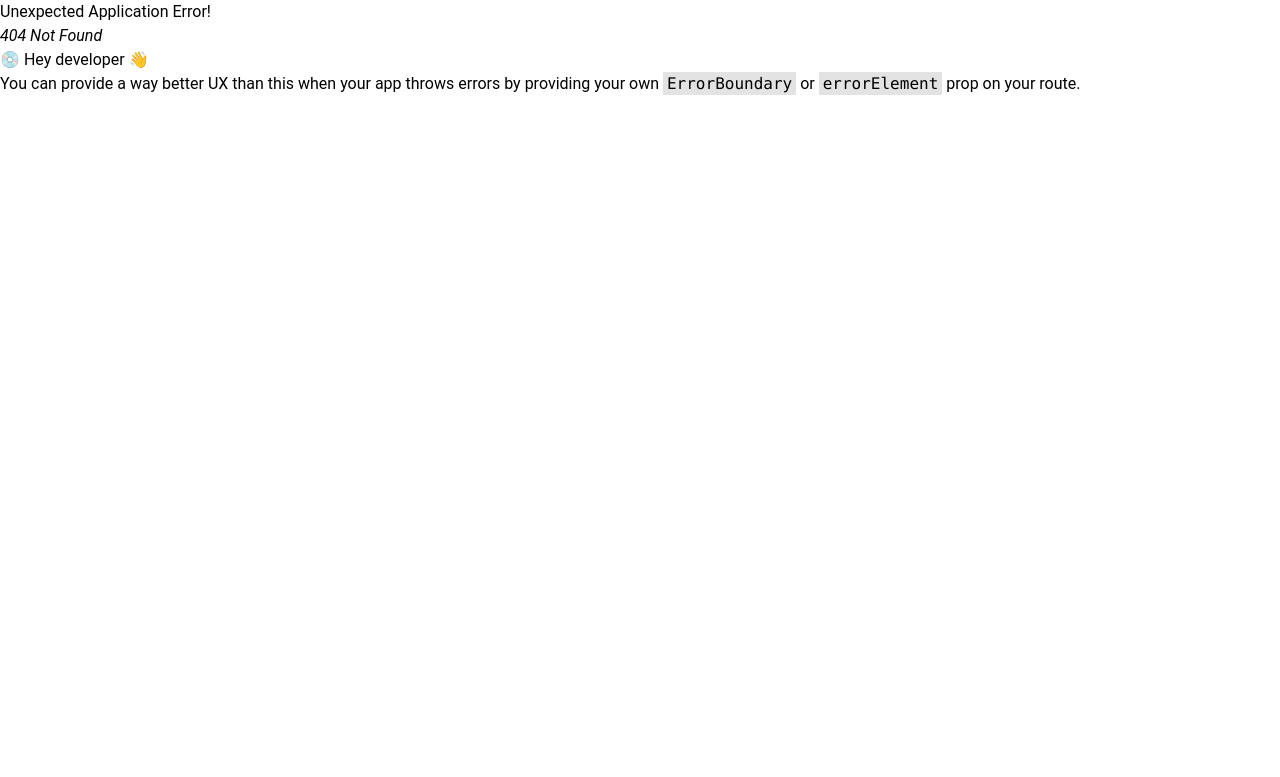
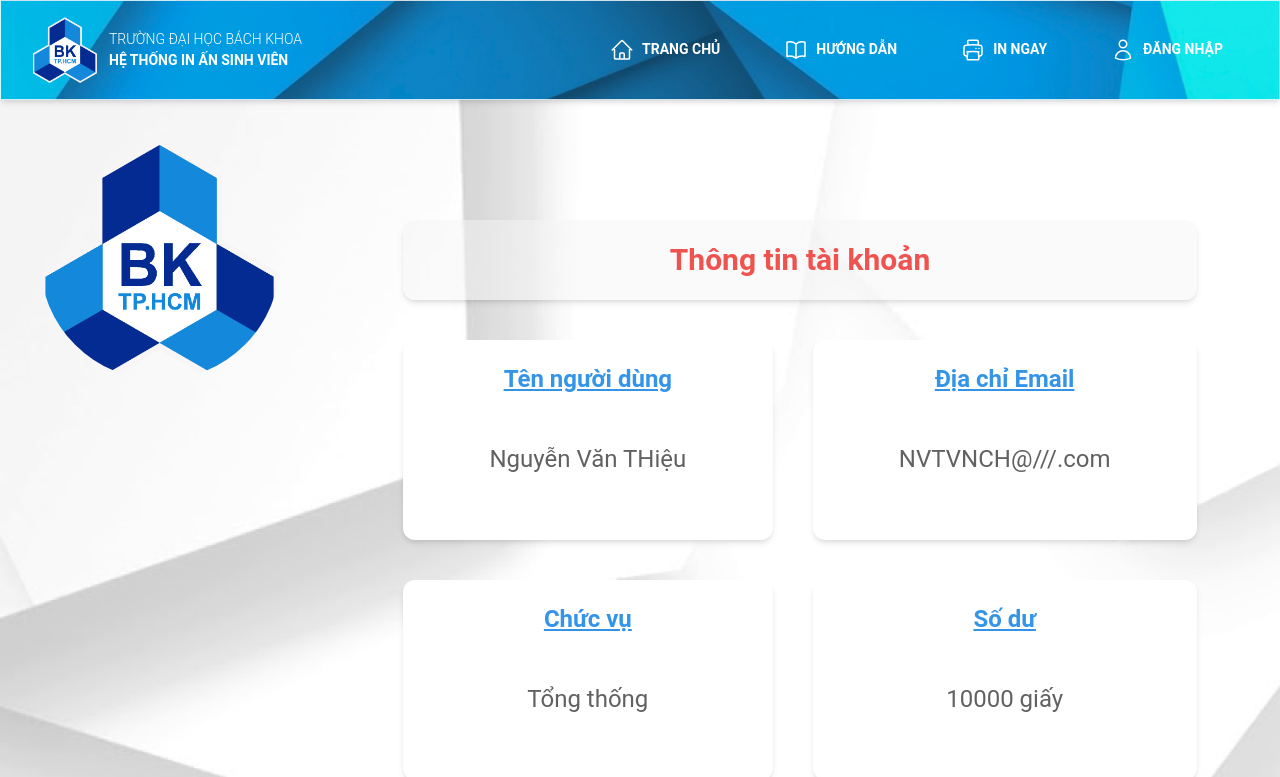
Before and after one commit to ThangPham2508/SSPS_HCMUT, a React (Vite) app in the folder code/frontend/: page /profile in a window 1280 px wide. Before the commit this address had no page. Shown: the top 777 px of the page. Built offline with nearby package versions, Linux system fonts and the light colour scheme.

Commit message:
add: ProfileMenu

```diff
--- a/code/frontend/src/components/ProfileMenu.jsx
+++ b/code/frontend/src/components/ProfileMenu.jsx
@@ -21,6 +21,9 @@ const ProfileMenu = () => {
   const handleLogout = () => {
     dispatch(logout());
     navigate("/");
+  }
+  const handleProfile = () => {
+    navigate("/Profile");
   };
 
   return (
@@ -33,7 +36,7 @@ const ProfileMenu = () => {
         />
       </MenuHandler>
       <MenuList>
-        <MenuItem className="flex items-center gap-2">
+        <MenuItem className="flex items-center gap-2" onClick={handleProfile}>
           <UserCircleIcon className="w-5" />
 
           <Typography variant="small" className="font-medium">
--- a/code/frontend/src/main.jsx
+++ b/code/frontend/src/main.jsx
@@ -24,6 +24,7 @@ import {
   RouterProvider,
 } from "react-router-dom";
 import { ThemeProvider } from "@material-tailwind/react";
+import ProfilePage from "./pages/ProfilePage.jsx";
 
 const router = createBrowserRouter(
   createRoutesFromElements(
@@ -32,6 +33,7 @@ const router = createBrowserRouter(
         <Route index={true} path="/" element={<HomePage />} />
         <Route path="/instruction" element={<InstructionPage />} />
         <Route path="/printing" element={<PrintingPage />} />
+        <Route path="/profile" element={<ProfilePage />} />
         <Route path="" element={<CustomerRoute />}>
           <Route path="/history" element={<HistoryPage />} />
           <Route path="/feedback" element={<FeedbackPage />} />
--- /dev/null
+++ b/code/frontend/src/pages/ProfilePage.jsx
@@ -0,0 +1,70 @@
+import {
+    Breadcrumbs,
+    Button,
+    ButtonGroup,
+    Card,
+    ListItem,
+    button,
+    Avatar,
+    Typography
+  } from "@material-tailwind/react";
+import logo from "../assets/logo.png"
+//avatar, họ tên, email, số dư, vai trò
+const parentStyle = {
+    display: 'flex',
+    justifyContent: 'center',
+    alignItems: 'center',
+    height: '10vh',
+  };
+const ProfilePage = () => {
+    return (
+        <div className="bg-white-fill">
+          <div className="grid grid-rows-6 grid-flow-col gap-10">
+            <Avatar src={logo} className="row-span-6 m-10 h-60 w-60" />
+            <div className="col-span-9" />
+            <div className="col-span-8">
+                <Card className=" col-span-2 col-start-4 row-span-1 bg-gray-100/50	">
+                    <Typography variant="h3" className="flex-none font-bold text-red-400/100" style={parentStyle} >
+                        Thông tin tài khoản
+                    </Typography>
+                </Card>
+            </div>
+            <Card className="row-span-2 col-span-4">
+                <Typography variant="h4" className="flex-none font-bold underline text-blue-600/90" style={parentStyle} >
+                    Tên người dùng
+                </Typography>
+                <Typography variant="h4" className="flex-none font-normal" style={parentStyle} >
+                    Nguyễn Văn THiệu
+                </Typography>
+            </Card>
+            <Card className="row-span-2 col-span-4">
+            <Typography variant="h4" className="flex-none font-bold underline text-blue-600/90" style={parentStyle} >
+                    Chức vụ
+                </Typography>
+                <Typography variant="h4" className="flex-none font-normal" style={parentStyle} >
+                    Tổng thống
+                </Typography>
+            </Card>
+            <Card className="row-span-2 col-span-4">
+                <Typography variant="h4" className="flex-none font-bold underline text-blue-600/90" style={parentStyle} >
+                    Địa chỉ Email
+                </Typography>
+                <Typography variant="h4" className="flex-none font-normal" style={parentStyle} >
+                    NVTVNCH@///.com
+                </Typography>
+            </Card>
+            <Card className="row-span-2 col-span-4">
+                <Typography variant="h4" className="flex-none font-bold underline text-blue-600/90" style={parentStyle} >
+                    Số dư
+                </Typography>
+                <Typography variant="h4" className="flex-none font-normal" style={parentStyle} >
+                    10000 giấy
+                </Typography>
+            </Card>
+          </div>
+
+        </div>
+    )
+  }
+
+  export default ProfilePage
```
